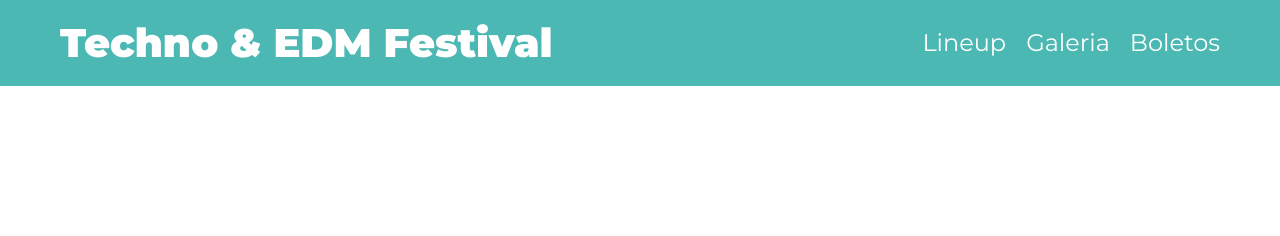
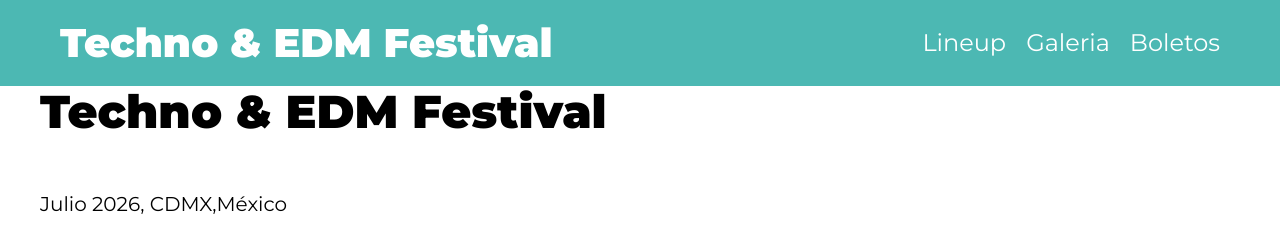
Before and after one commit to GribuzLord/festivalmusica, a website: page index.html in a window 1280 px wide. Drawn offline with Linux system fonts and the light colour scheme; grey boxes are pictures that could not be loaded.

Commit message:
Se cro el html de la parte del sitio que contendra un video como si fuese un banner, se agregó la ruta al index de los layout y se creo el espacio donde se trabajara con el css del mismo

```diff
--- a/index.html
+++ b/index.html
@@ -22,6 +22,19 @@
         </div>
     </header>
 
+    <div class="video">
+        <div class="overlay">
+            <div class="contenedor contenido-video">
+                <h2>Techno & EDM Festival</h2>
+                <p>Julio 2026, CDMX,México</p>
+            </div>
+        </div>
+        <video autoplay muted loop>
+            <source src="video/dj.mp4" type="video/mp4" con/>
+            <source src="video/dj.webm" type="video/webm" con/>
+        </video>
+    </div>
+
 
 </body>
 </html>
--- a/src/scss/layout/_index.scss
+++ b/src/scss/layout/_index.scss
@@ -1 +1,2 @@
 @forward 'header';
+@forward 'video';
```
Also changed, not shown: src/scss/layout/_video.scss (added).
